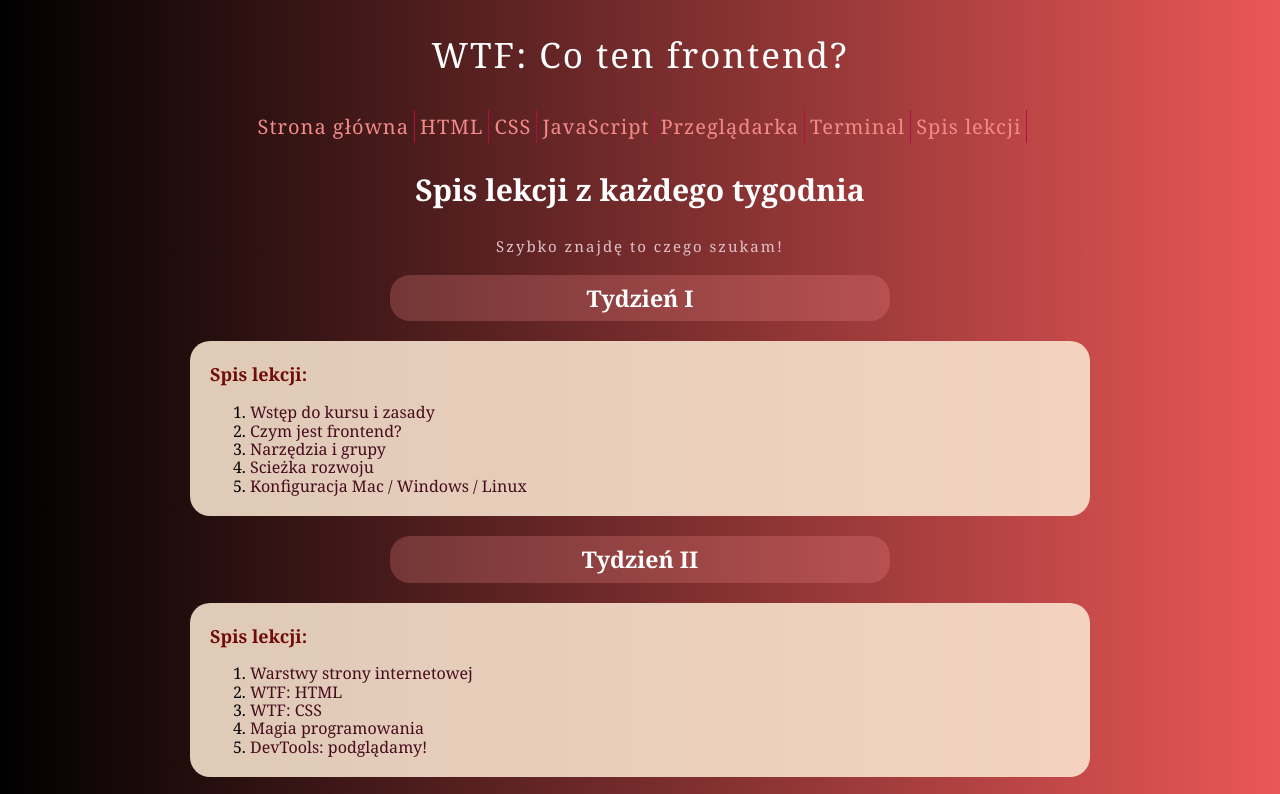
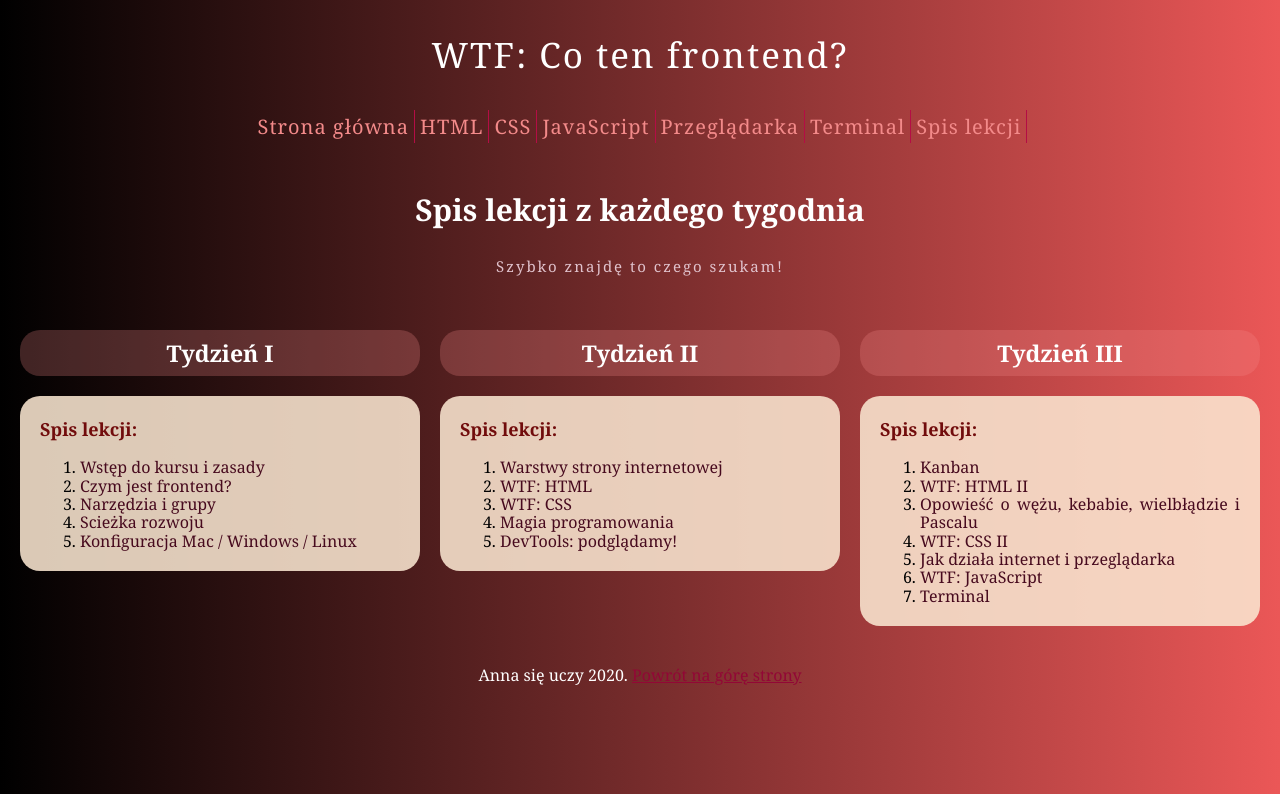
Before and after one commit to AnnaSmierzchala/homepage, a plain HTML site: page spis-tresci.html in a window 1280 px wide. Shown: the top 794 px of the page. Drawn offline with Linux system fonts and the light colour scheme.

Commit message:
use grid for spis-tresci.html

```diff
--- a/CSS/style.css
+++ b/CSS/style.css
@@ -144,3 +144,30 @@ body {
 .footer__link:hover {
   color: #ec5b8c;
 }
+
+.main {
+  display: grid;
+  grid-template-areas: "header header header"
+  "weeks--1 weeks--2 weeks--3";
+  grid-template-columns: 1fr 1fr 1fr;
+  column-gap: 20px;
+  row-gap: 20px;
+  margin: 20px;
+
+}
+
+.header {
+  grid-area: 1/ 1/ 2/4;
+}
+
+.weeks--1 {
+  grid-area: 2/1/3/2;
+}
+
+.weeks--2 {
+  grid-area: 2/2/3/3;
+}
+
+.weeks--3 {
+  grid-area: 2/3/3/4;
+}
--- a/spis-tresci.html
+++ b/spis-tresci.html
@@ -38,12 +38,12 @@
               </nav>
     </header>
 
-    <main>
-        <header>
+    <main class="main">
+        <header class="header">
             <h1 class="main-header">Spis lekcji z każdego tygodnia</h1>
             <p class="main-header__paragraph">Szybko znajdę to czego szukam!</p>
         </header>
-        <section class="weeks">
+        <section class="weeks weeks--1">
 
             <h2 class="weeks__title">
                 Tydzień I
@@ -65,7 +65,7 @@
 
             </article>
         </section>
-        <section class="weeks">
+        <section class="weeks weeks--2">
 
             <h2 class="weeks__title">
                 Tydzień II
@@ -84,7 +84,7 @@
 
             </article>
         </section>
-        <section class="weeks">
+        <section class="weeks weeks-3">
 
             <h2 class="weeks__title">
                 Tydzień III
```
